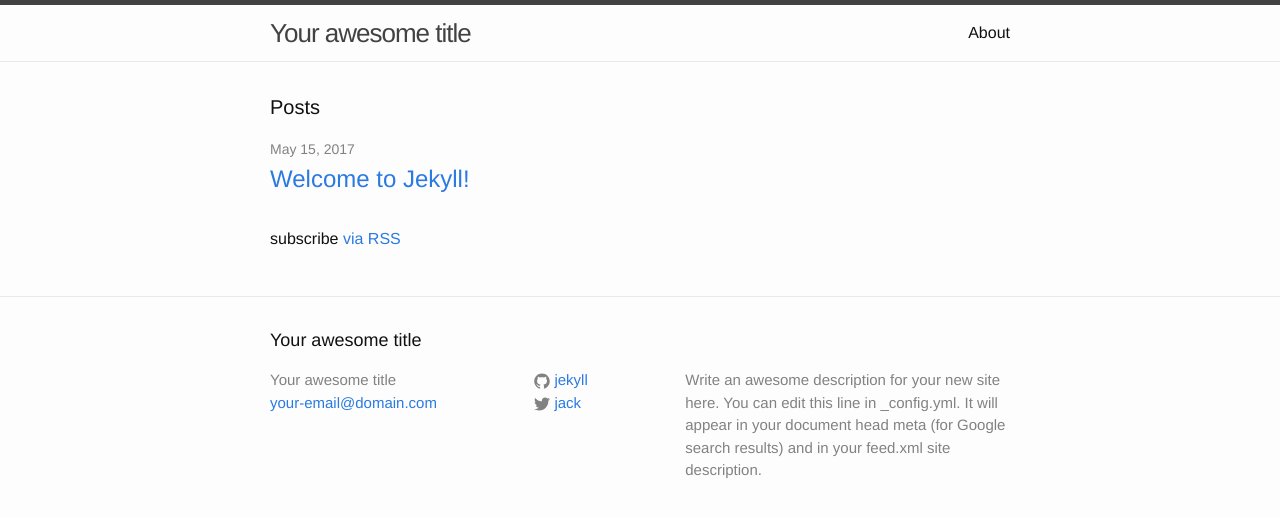
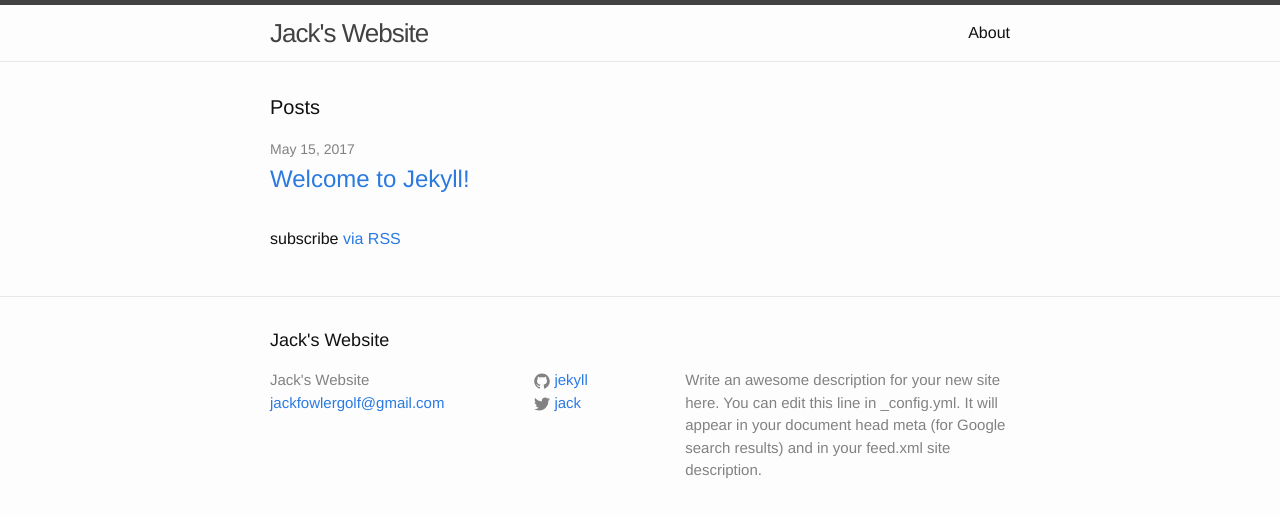
Before and after one commit to hollyjudycat/jack-site.github.io, a Jekyll site: the page built from index.html, in a window 1280 px wide. Shown: the top 517 px of the page. Built offline with Jekyll 4.4.1, drawn with Linux system fonts in a browser that asks for light colours.

Commit message:
Update _config.yml

```diff
--- a/_config.yml
+++ b/_config.yml
@@ -6,8 +6,8 @@
 # 'jekyll serve'. If you change this file, please restart the server process.
 
 # Site settings
-title: Your awesome title
-email: your-email@domain.com
+title: Jack's Website
+email: jackfowlergolf@gmail.com
 description: > # this means to ignore newlines until "baseurl:"
   Write an awesome description for your new site here. You can edit this
   line in _config.yml. It will appear in your document head meta (for
```
